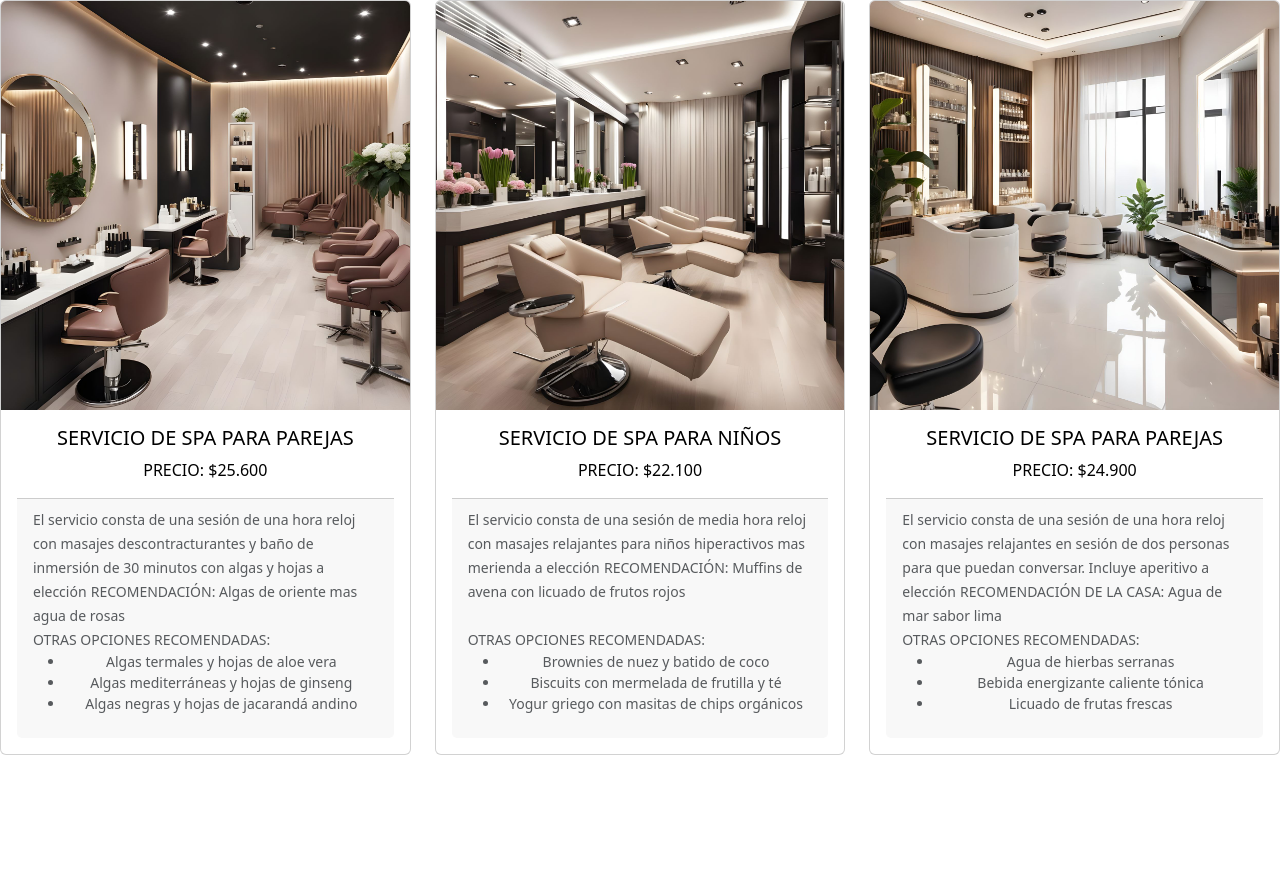
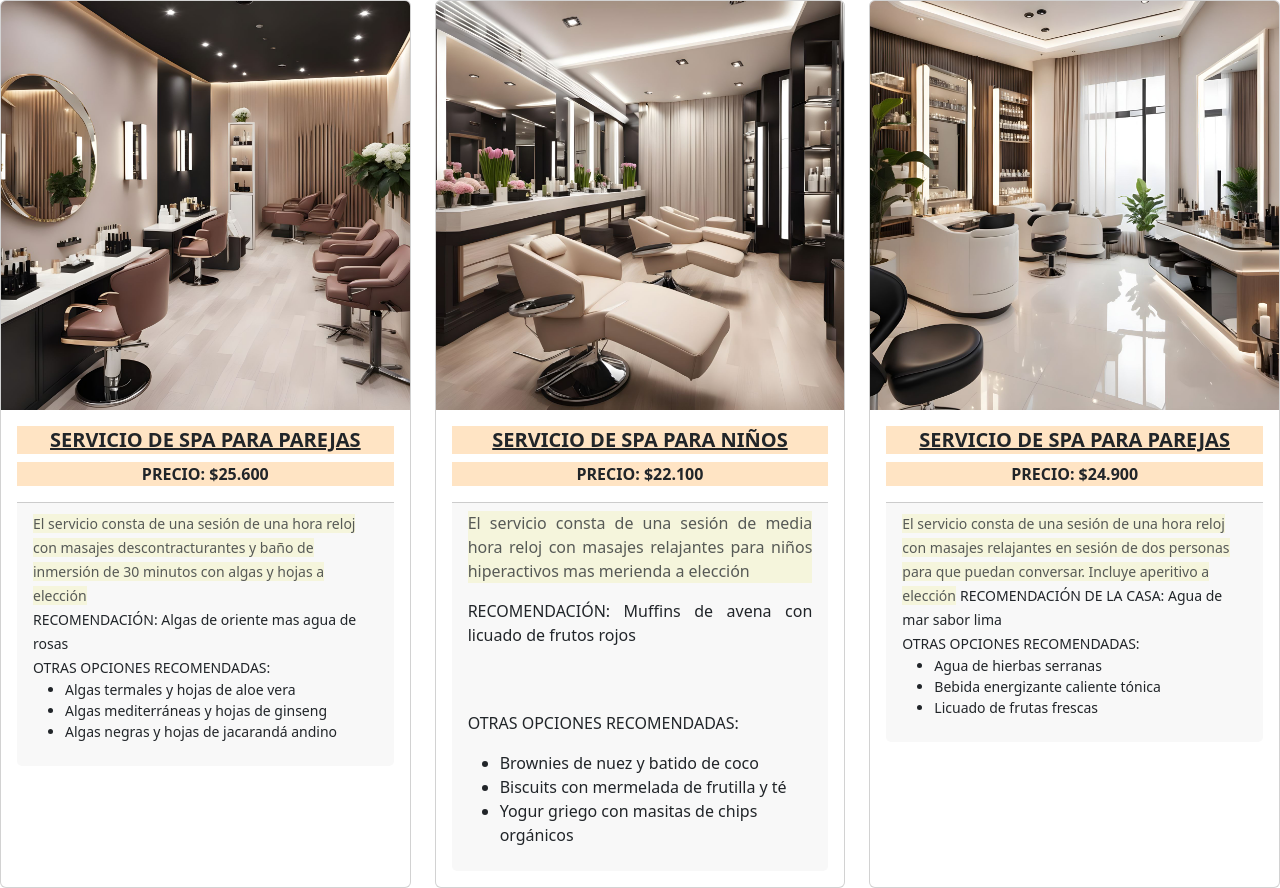
Before and after one commit to CodeSystem2022/E-commerce-Perricentro, a website: page pages/servicios.html in a window 1280 px wide. Before the commit the page ends 800 px from the top, so only its background shows below. Drawn offline with Linux system fonts and the light colour scheme; files that its build step writes are made by us from their sources.

Commit message:
Estilos y modificación de archivos

```diff
--- a/pages/servicios.css
+++ /dev/null
@@ -1,4 +0,0 @@
-.card-text, .card-title, .text-body-secondary{
-    text-align: center;
-    color: black;
-}
--- a/pages/servicios.html
+++ b/pages/servicios.html
@@ -5,7 +5,7 @@
   <meta charset="UTF-8">
   <meta name="viewport" content="width=device-width, initial-scale=1.0">
   <link rel="stylesheet" href="bootstrap-5.3.2-dist/css/bootstrap.css">
-  <link rel="stylesheet" href="./styles/servicios.css">
+  <link rel="stylesheet" href="/styles/servicios.css">
   <title>SERVICIOS</title>
 </head>
 
@@ -22,8 +22,10 @@
           <div class="card-footer">
             <small class="text-body-secondary">El servicio consta de una sesión de una hora reloj con masajes
               descontracturantes y baño de inmersión de 30 minutos con algas y hojas a elección</small>
-            <small class="text-body-secondary">RECOMENDACIÓN: Algas de oriente mas agua de rosas</small><br>
-            <small class="text-body-secondary">OTRAS OPCIONES RECOMENDADAS:
+            <small class="text-body-terciary">
+              <br>
+              RECOMENDACIÓN: Algas de oriente mas agua de rosas</small><br>
+            <small class="text-body-fin">OTRAS OPCIONES RECOMENDADAS:
               <ul>
                 <li>Algas termales y hojas de aloe vera</li>
                 <li>Algas mediterráneas y hojas de ginseng</li>
@@ -34,6 +36,7 @@
         </div>
       </div>
     </div>
+
     <div class="col">
       <div class="card h-100">
         <img src="assets/IA2.jpg" class="card-img-top" alt="...">
@@ -41,22 +44,24 @@
           <h5 class="card-title">SERVICIO DE SPA PARA NIÑOS</h5>
           <p class="card-text">PRECIO: $22.100</p>
           <div class="card-footer">
-            <small class="text-body-secondary">El servicio consta de una sesión de media hora reloj con masajes
-              relajantes para niños hiperactivos mas merienda a elección</small>
-            <small class="text-body-secondary">RECOMENDACIÓN: Muffins de avena con licuado de frutos rojos</small><br>
-            <small class="text-body-secondary">
+            <p class="text-body-secondary">El servicio consta de una sesión de media hora reloj con masajes
+              relajantes para niños hiperactivos mas merienda a elección</p>
+            <p class="text-body-terciary">RECOMENDACIÓN: Muffins de avena con licuado de frutos rojos</p><br>
+            <p class="text-body-fin">
               <br><span>OTRAS OPCIONES RECOMENDADAS:</span>
               <ul>
                 <li>Brownies de nuez y batido de coco</li>
                 <li>Biscuits con mermelada de frutilla y té</li>
                 <li>Yogur griego con masitas de chips orgánicos</li>
               </ul>
-            </small>
+            </p>
           </div>
         </div>
 
       </div>
     </div>
+
+
     <div class="col">
       <div class="card h-100">
         <img src="assets/IA3.jpg" class="card-img-top" alt="...">
@@ -66,8 +71,8 @@
           <div class="card-footer">
             <small class="text-body-secondary">El servicio consta de una sesión de una hora reloj con masajes relajantes
               en sesión de dos personas para que puedan conversar. Incluye aperitivo a elección</small>
-            <small class="text-body-secondary">RECOMENDACIÓN DE LA CASA: Agua de mar sabor lima</small><br>
-            <small class="text-body-secondary">OTRAS OPCIONES RECOMENDADAS:
+            <small class="text-body-terciary">RECOMENDACIÓN DE LA CASA: Agua de mar sabor lima</small><br>
+            <small class="text-body-fin">OTRAS OPCIONES RECOMENDADAS:
               <ul>
                 <li>Agua de hierbas serranas</li>
                 <li>Bebida energizante caliente tónica</li>
--- a/styles/servicios.css
+++ b/styles/servicios.css
@@ -0,0 +1,22 @@
+.card-title {
+    text-align: center;
+    font-weight: bold;
+    text-decoration: underline;
+    background-color: bisque;
+    padding: 2px;
+}
+
+.card-text{
+    text-align: center;
+    font-weight: bold;
+    background-color: bisque;
+}
+
+.text-body-secondary{
+    text-align: justify;
+    color: black;
+    background-color: beige;
+}
+.text-body-terciary{
+    text-align: justify;
+}
```
Also changed, not shown: 1 other file.
